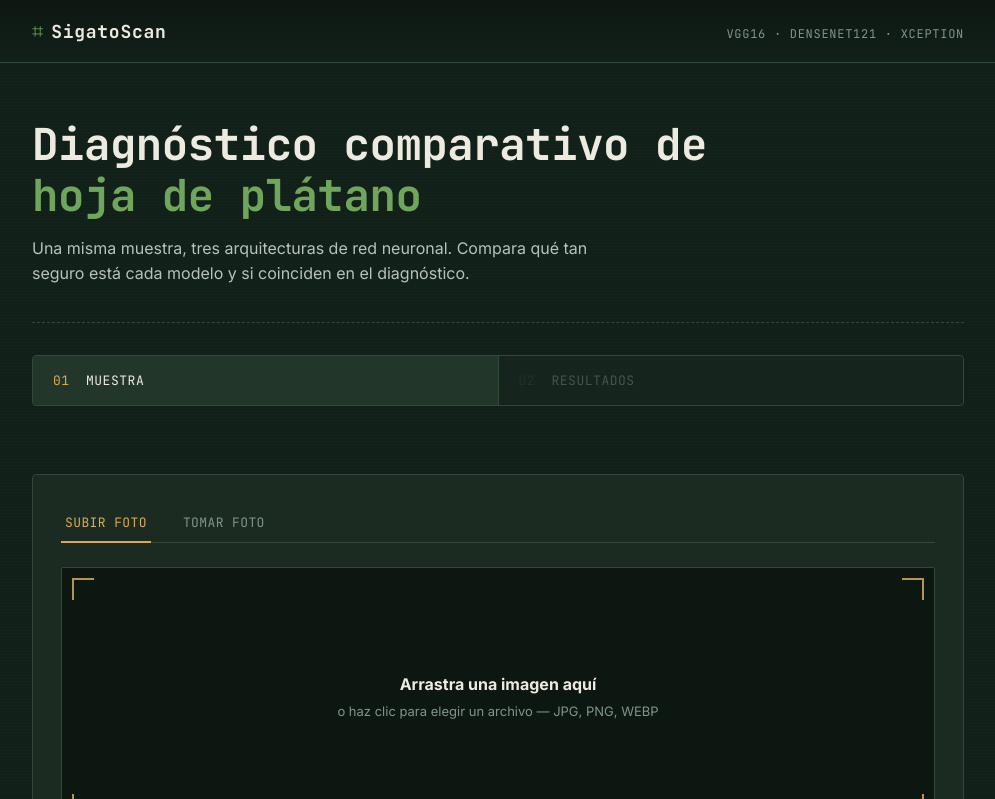
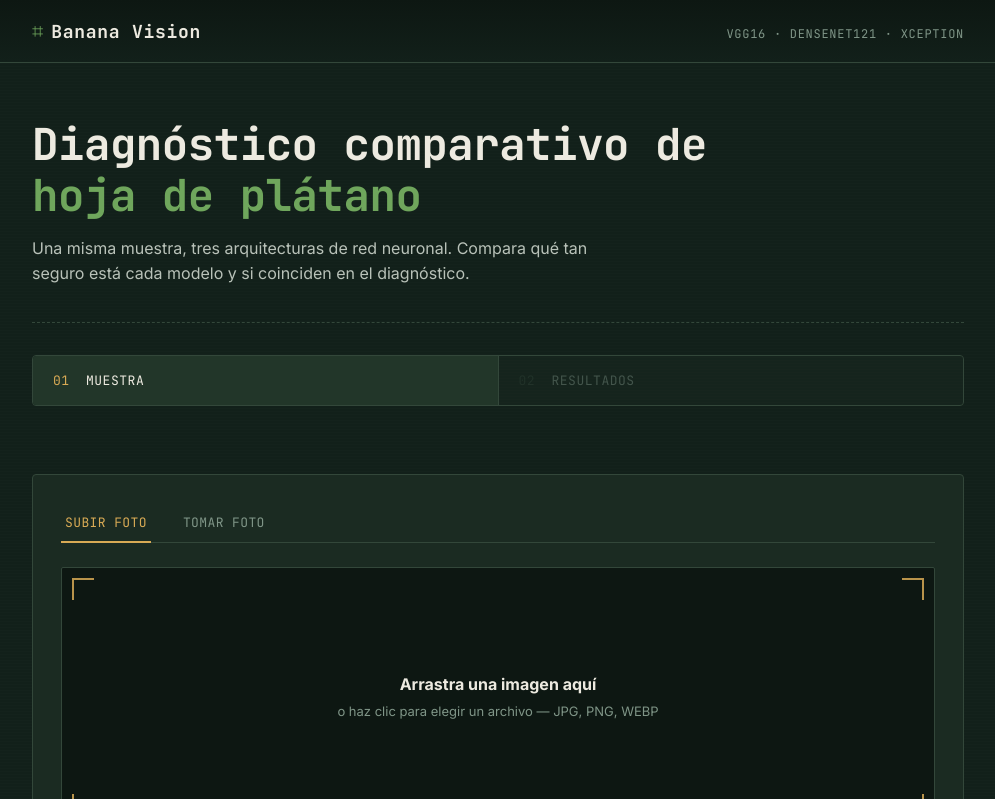
Before and after one commit to ragazzz/banano-vision, a Flask app: page / in a window 1280 px wide. Shown: the top 799 px of the page, without its empty margins (142-1137 px from the left). Run offline with Flask 3, Linux system fonts and the light colour scheme.

Commit message:
Cambios mínimos

```diff
--- a/config.py
+++ b/config.py
@@ -15,7 +15,7 @@ CLASS_NAMES = [
 # Nombres "bonitos" para mostrar en la interfaz (puedes editar el texto libremente,
 # el ORDEN debe mantenerse igual al de CLASS_NAMES)
 CLASS_DISPLAY_NAMES = {
-    "Cordana": "Cordana (Cordana musae)",
+    "Cordana": "Cordana (Neocordana musae)",
     "Healthy": "Hoja sana",
     "Panama Disease": "Mal de Panamá (Fusarium oxysporum f. sp. cubense)",
     "Yellow and Black Sigatoka": "Sigatoka amarilla / negra (Mycosphaerella spp.)",
--- a/inference.py
+++ b/inference.py
@@ -1,8 +1,3 @@
-"""
-Ejecuta los 3 modelos sobre la misma imagen y devuelve resultados
-en un formato listo para comparar en la interfaz.
-"""
-
 import time
 
 from config import MODELS_CONFIG, CLASS_NAMES, CLASS_DISPLAY_NAMES
--- a/templates/index.html
+++ b/templates/index.html
@@ -3,7 +3,7 @@
 <head>
 <meta charset="UTF-8">
 <meta name="viewport" content="width=device-width, initial-scale=1.0">
-<title>SigatoScan · Diagnóstico comparativo de hoja de plátano</title>
+<title>Banana Vision</title>
 <link rel="stylesheet" href="{{ url_for('static', filename='css/style.css') }}">
 </head>
 <body>
@@ -14,7 +14,7 @@
   <div class="topbar-inner">
     <div class="brand">
       <span class="brand-mark">⌗</span>
-      <span class="brand-name">SigatoScan</span>
+      <span class="brand-name">Banana Vision</span>
     </div>
     <div class="eyebrow">VGG16 &middot; DenseNet121 &middot; Xception</div>
   </div>
```
Also changed, not shown: static/uploads/59b004487fc146bd8b18e7abfbd7d1b2.jpg (added), static/uploads/cc5f4905d92d45919fd1ac1d85f5ea6a.jpg (added), static/uploads/d36a50221aad449eaa10abeda307aa2a.jpg (added), static/uploads/d8438931644e40cd8b9a66ede921af3e.jpg (added).
